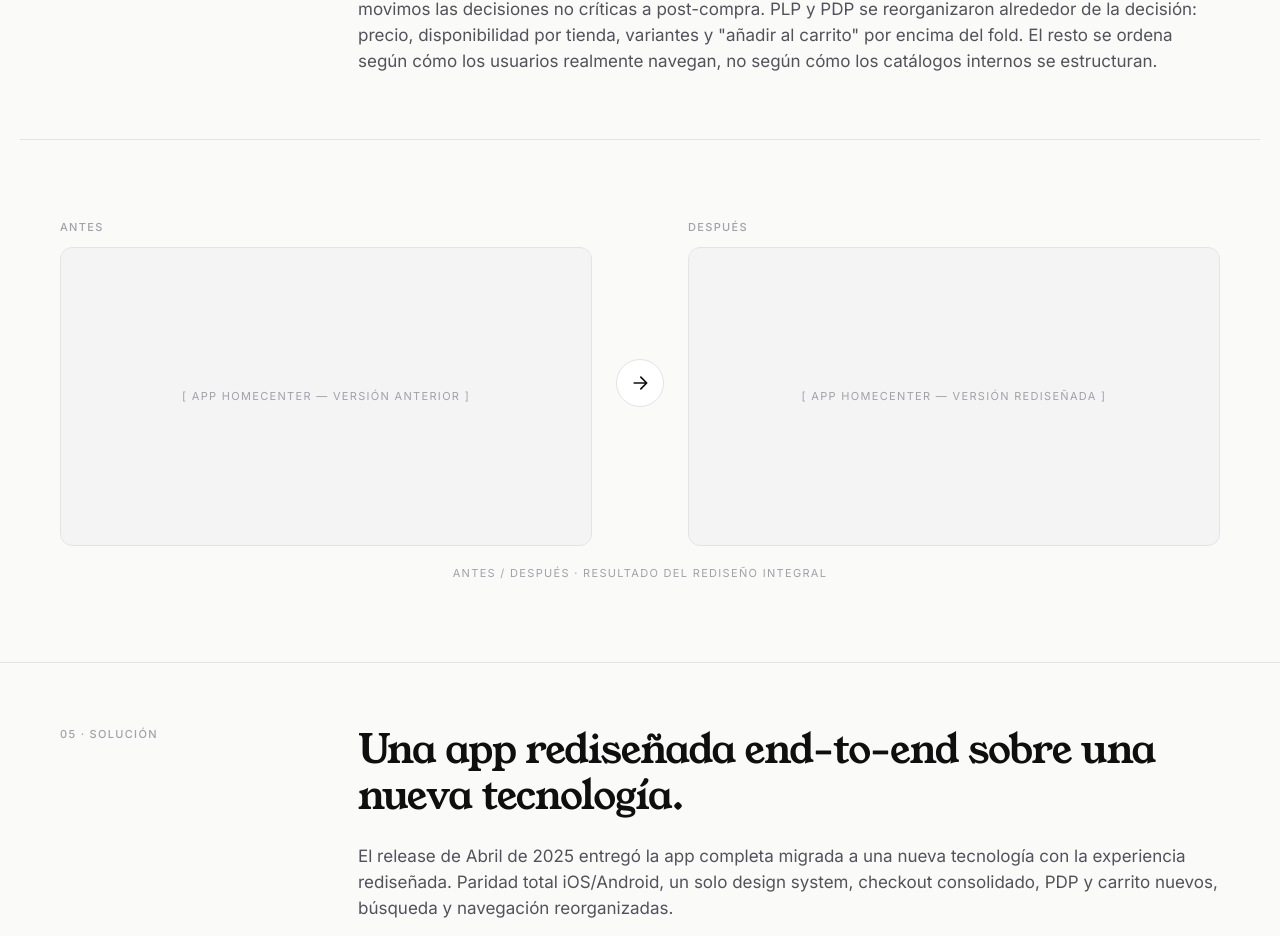
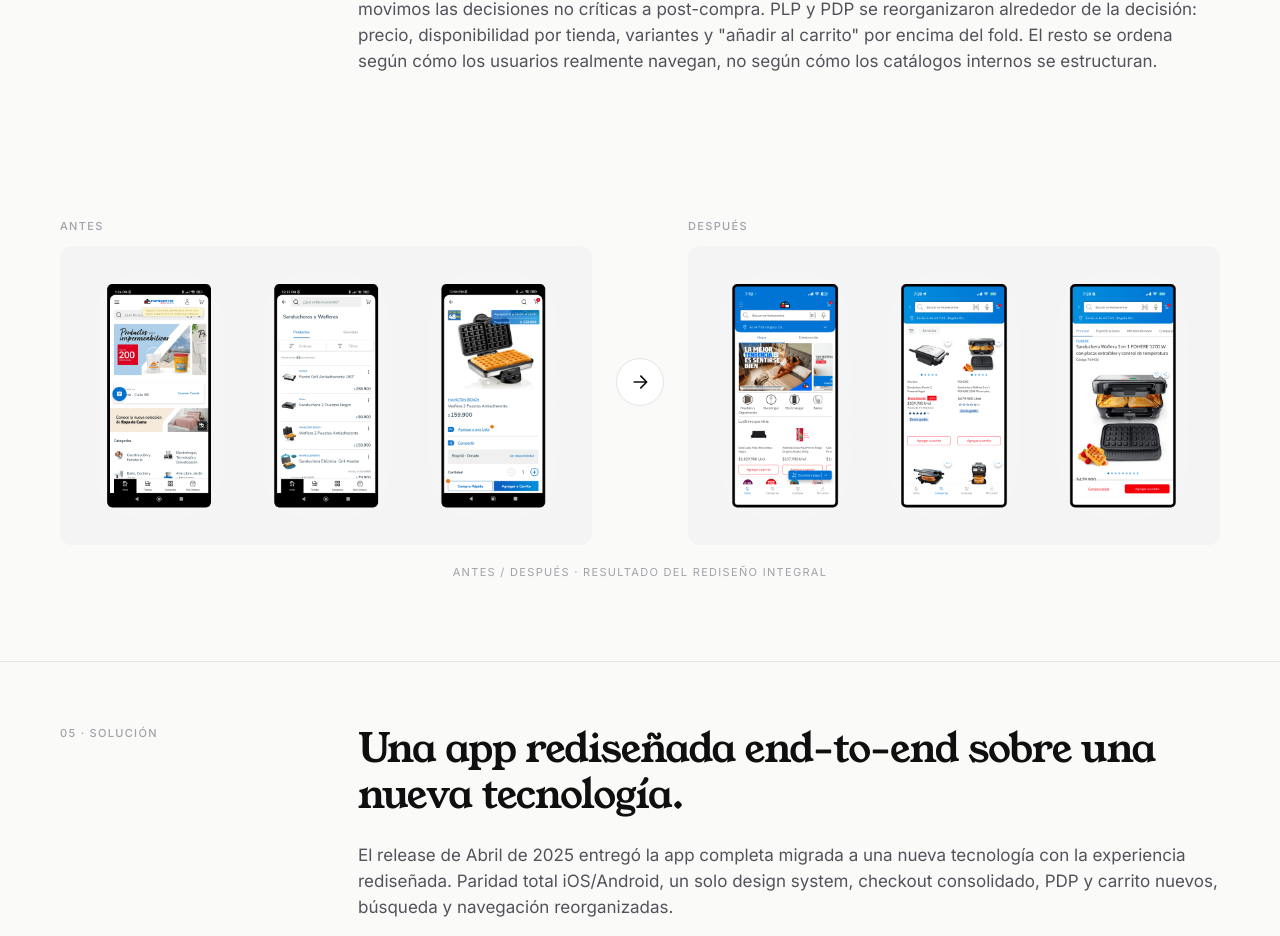
Before and after one commit to Santiagomejial/portfolio, a Next.js app: page /work/homecenter in a window 1280 px wide. Shown: the part 3698-4634 px from the top of the page. Built offline with nearby package versions, Linux system fonts and the light colour scheme.

Commit message:
feat(case-homecenter): conectar comparativo + sin separador ni outlines

```diff
--- a/app/work/homecenter/page.tsx
+++ b/app/work/homecenter/page.tsx
@@ -96,10 +96,19 @@
       {/* 04 Decisiones (sin mediaAfter — abajo va el comparativo Antes/Después) */}
       <SectionWithExtras section={sections[3]} />
 
-      {/* Comparativo Antes / Después de la app */}
+      {/* Comparativo Antes / Después de la app — sin separador ni outlines
+          para que las imágenes se integren con el fondo del case */}
       <BeforeAfterComparison
-        before={{ alt: 'App Homecenter — versión anterior' }}
-        after={{ alt: 'App Homecenter — versión rediseñada' }}
+        dividerTop={false}
+        imageBorder={false}
+        before={{
+          src: '/work/homecenter/before.png',
+          alt: 'App Homecenter — versión anterior',
+        }}
+        after={{
+          src: '/work/homecenter/after.png',
+          alt: 'App Homecenter — versión rediseñada',
+        }}
         caption="Antes / después · resultado del rediseño integral"
       />
 
--- a/components/before-after-comparison.tsx
+++ b/components/before-after-comparison.tsx
@@ -15,6 +15,10 @@
   caption?: string;
   /** Aspect ratio de cada imagen (ej. '16/9', '4/3'). Default: '16/9' */
   aspect?: string;
+  /** Línea divisoria arriba del bloque. Default: true. */
+  dividerTop?: boolean;
+  /** Borde alrededor de cada imagen. Default: true. */
+  imageBorder?: boolean;
   className?: string;
 }
 
@@ -30,20 +34,33 @@
   after,
   caption,
   aspect = '16/9',
+  dividerTop = true,
+  imageBorder = true,
   className,
 }: BeforeAfterComparisonProps) {
   return (
     <section
       className={cn(
-        'container-portfolio border-t border-line py-16 md:py-20',
+        'container-portfolio py-16 md:py-20',
+        dividerTop && 'border-t border-line',
         className
       )}
       aria-label="Comparativo antes y después"
     >
       <div className="flex flex-col items-center gap-4 md:flex-row md:gap-6">
-        <ImageHalf slot={before} fallbackLabel="Antes" aspect={aspect} />
+        <ImageHalf
+          slot={before}
+          fallbackLabel="Antes"
+          aspect={aspect}
+          bordered={imageBorder}
+        />
         <ArrowDivider />
-        <ImageHalf slot={after} fallbackLabel="Después" aspect={aspect} />
+        <ImageHalf
+          slot={after}
+          fallbackLabel="Después"
+          aspect={aspect}
+          bordered={imageBorder}
+        />
       </div>
       {caption && (
         <p className="mt-5 text-center text-eyebrow uppercase tracking-eyebrow text-ink-mute">
@@ -58,10 +75,12 @@
   slot,
   fallbackLabel,
   aspect,
+  bordered,
 }: {
   slot: ImageSlot;
   fallbackLabel: string;
   aspect: string;
+  bordered: boolean;
 }) {
   const label = slot.label ?? fallbackLabel;
   return (
@@ -70,7 +89,10 @@
         {label}
       </div>
       <div
-        className="relative w-full overflow-hidden rounded-lg border border-line bg-bg-block"
+        className={cn(
+          'relative w-full overflow-hidden rounded-lg bg-bg-block',
+          bordered && 'border border-line'
+        )}
         style={{ aspectRatio: aspect }}
         role="img"
         aria-label={slot.alt}
```
Also changed, not shown: public/work/homecenter/after.png (added), public/work/homecenter/before.png (added).
